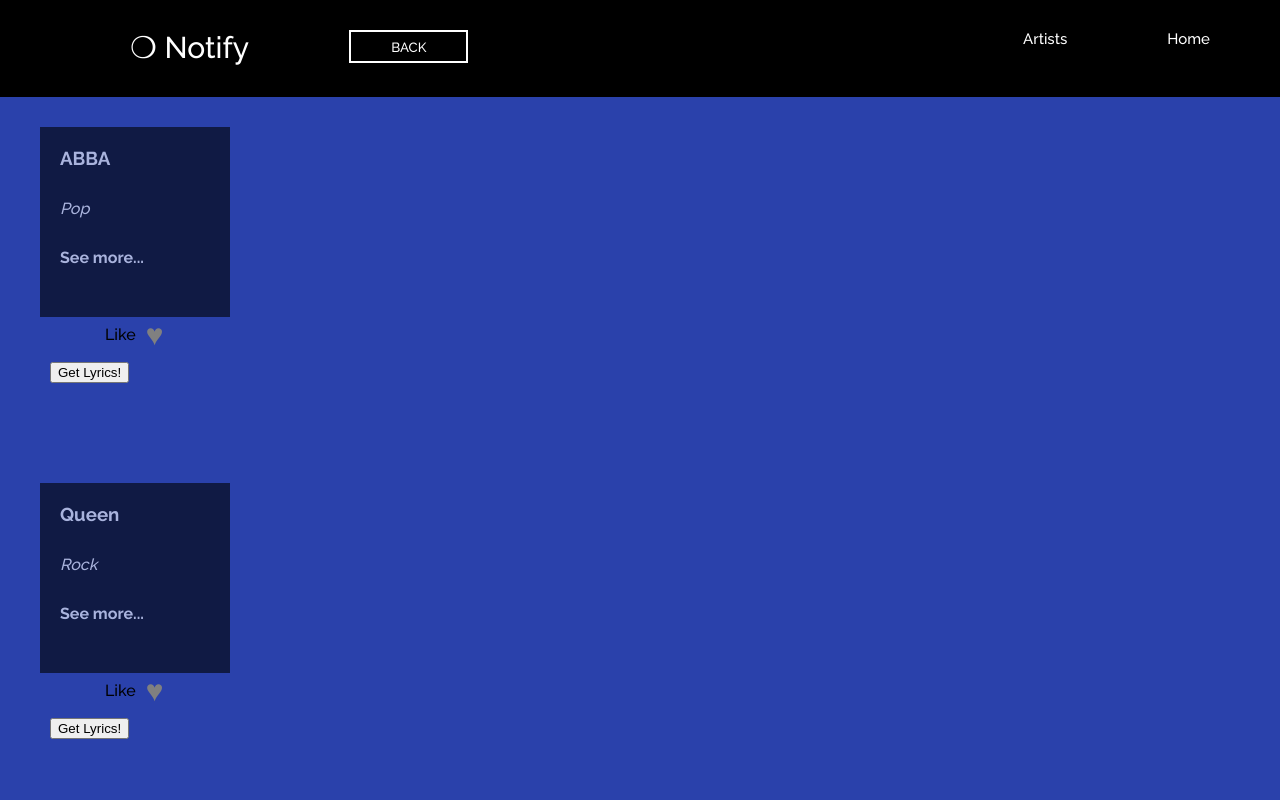
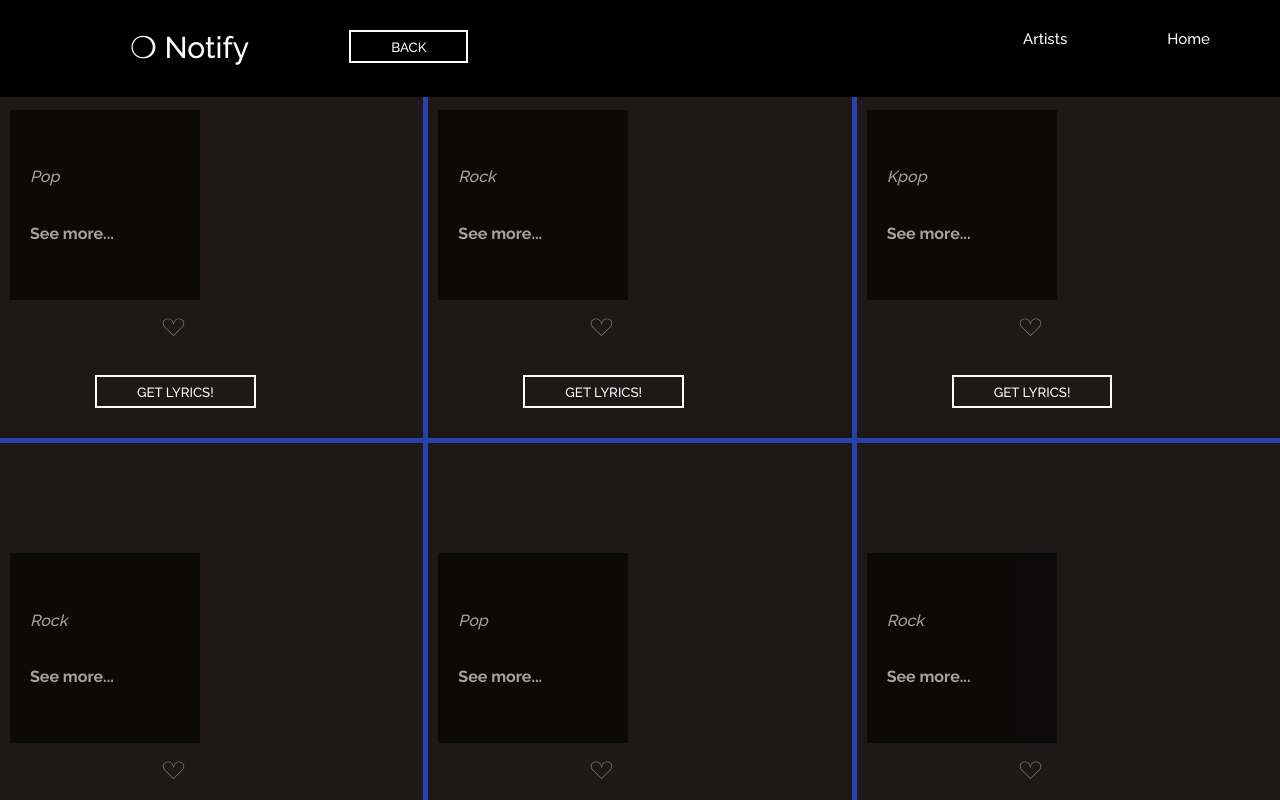
Before and after one commit to Rachiey/react-music-app, a React app: page /artists in a window 1280 px wide. Shown: the top 800 px of the page. Built offline with nearby package versions, Linux system fonts and the light colour scheme.

Commit message:
fixed lyrics and added grid

```diff
--- a/src/components/Card/style.css
+++ b/src/components/Card/style.css
@@ -21,8 +21,8 @@
 }
 
 .card.small {
-    height: 100px;
-    width: 100px;
+    height: 150px;
+    width: 150px;
 }
 .card.large {
     height: 200px;
--- a/src/components/LikeButton/index.jsx
+++ b/src/components/LikeButton/index.jsx
@@ -6,12 +6,11 @@
     const handleClick = () => setLiked((prevLiked) => !prevLiked);
     return (
         <div className="like">
-            <p aria-label="paragraph">Like</p>
             <span
                 onClick={handleClick}
                 role="switch"
-                style={{ color: liked ? 'red' : 'grey' }}
-            >♥</span>
+                style={{ color: liked ? '#1ED761' : 'grey' }}
+            >♡</span>
         </div>
     );
 }
--- a/src/components/LikeButton/style.css
+++ b/src/components/LikeButton/style.css
@@ -1,22 +1,23 @@
 @import url('https://fonts.googleapis.com/css2?family=Raleway:wght@700&display=swap');
 
 .like {
-    display: flex;
+    display: inline-flex;
     cursor:pointer;
     align-items: center;
-    margin-left: 65px;
     position:relative;
     font-family: 'Raleway', sans-serif;
+    margin: 0 !important;
 }
 
-p {
-    margin-right: 10px;
-}
 
 span:hover {
     cursor: pointer;
 }
 
 span {
+    display: flex;
     font-size: 30px;
+    transform: scale(1, .8);
+    margin-left: 140px;
+
 }
--- a/src/components/Lyrics/index.jsx
+++ b/src/components/Lyrics/index.jsx
@@ -1,38 +1,13 @@
-import React, { useEffect } from 'react';
-import axios from 'axios';
-import './style.css';
-// import { artists } from '../Artists'
+import React, { useState } from 'react';
+import { LyricsButton } from '../LyricsButton';
 
-export const Lyrics= ({ close, artistName, songTitle }) => {
-    const [ lyrics, setLyrics ] = React.useState();
-    useEffect(() => {
-        async function showLyrics() {
-            try {
-                let opts = { headers: {'Accept': 'application/json'} }
-                let { data } = await axios.get(`https://api.lyrics.ovh/v1/${artistName}/${songTitle}`, opts)
-                console.log(data)
-                setLyrics(data['lyrics']);
-            } catch (err) {
-                console.warn(err);
-                setLyrics("No lyrics found...")
-            }
-        }
+export const Lyrics = ({ p }) => {
+    const [ showLyrics, setShowLyrics ] = useState(false);
+    const toggleLyrics = () => setShowLyrics(prevState => !prevState);
 
-        showLyrics()
-        const stream = setInterval(showLyrics, 10000)
-
-        return () => clearInterval(stream)
-    }, [])
-
-
-return (
-    <>
-    <span onClick={close} style={{cursor: "pointer"}}>Hide Lyrics</span>
-    { lyrics ?
-        <>
-        <p>{lyrics}</p>
-        </>
-    : <h2>Lyrics are on their way!</h2> }
-    </>
-)
+    return (
+        <article aria-label='lyrics'>
+            { showLyrics ? <LyricsButton close={toggleLyrics} artistName={p.artistName} songTitle={p.songTitle} /> : <button onClick={toggleLyrics}>Get Lyrics!</button>}
+        </article>
+    )
 }
--- /dev/null
+++ b/src/components/LyricsButton/index.jsx
@@ -0,0 +1,36 @@
+import React, { useEffect } from 'react';
+import axios from 'axios';
+import './style.css';
+
+export const LyricsButton = ({ close, artistName, songTitle }) => {
+    const [ lyrics, setLyrics ] = React.useState();
+
+    useEffect(() => {
+        async function showLyrics() {
+            try {
+                let opts = { headers: {'Accept': 'application/json'} }
+                let { data } = await axios.get(`https://api.lyrics.ovh/v1/${artistName}/${songTitle}`, opts)
+                setLyrics(data['lyrics']);
+            }
+            catch (err) {
+                console.warn(err);
+                setLyrics("No lyrics found...")
+            }
+        }
+
+        showLyrics()
+        const stream = setInterval(showLyrics, 10000)
+        return () => clearInterval(stream)
+    }, [])
+
+    return (
+        <>
+        <button onClick={close}>Hide Lyrics</button>
+            { lyrics ?
+                <>
+                    <p>{lyrics}</p>
+                </>
+            : <h2>Lyrics are on their way!</h2> }
+        </>
+    )
+}
--- /dev/null
+++ b/src/components/LyricsButton/style.css
@@ -0,0 +1,22 @@
+button:hover {
+    cursor: pointer;
+    color:#DDDDDD;
+    border-color:#1ED761;
+}
+
+button {
+    background-color: transparent;
+    font-family: 'Raleway', sans-serif;
+    display: flex;
+    padding:0.5em 3em;
+    border:0.16em solid #FFFFFF;
+    box-sizing: border-box;
+    text-decoration:none;
+    text-transform:uppercase;
+    font-weight:400;
+    color:#FFFFFF;
+    text-align:center;
+    transition: all 0.15s;
+    margin-left: 65px;
+
+}
--- a/src/components/index.js
+++ b/src/components/index.js
@@ -2,3 +2,4 @@
 export { Card } from './Card';
 export { Lyrics} from './Lyrics';
 export { BackButton } from './BackButton';
+export { LyricsButton } from './LyricsButton';
--- a/src/pages/Artists/index.jsx
+++ b/src/pages/Artists/index.jsx
@@ -1,8 +1,6 @@
-import React, { useState } from 'react';
-import { Card } from '../../components/Card';
-import { LikeButton } from '../../components/LikeButton'
-import { Lyrics } from '../../components/Lyrics'
-
+import React from 'react';
+import { Card, LikeButton, Lyrics } from '../../components/';
+import './style.css';
 
 const artists = [
     { artistName: 'ABBA', musicType: 'Pop',  intro: 'ABBA are a Swedish pop group formed in Stockholm in 1972.', songTitle: 'mamma-mia', showLyrics: false },
@@ -13,34 +11,27 @@
     { artistName: 'Linkin Park', musicType: 'Rock', intro: 'Linkin Park is an American rock band from Agoura Hills, California.', songTitle: 'numb', showLyrics: false },
 ]
 
+{/* <div aria-label='lyrics' style={{margin: "10px", color: "#1ED761", whiteSpace: "pre-wrap"}}> */}
+// </div>
 
 export const Artists = () => {
-
-    const [showLyrics, setShowLyrics] = useState(false);
-    const toggleLyrics = () => setShowLyrics (prevState => !prevState);
-
     const renderArtists = () => artists.map((p, i) => {
         return (
-            <>
-            <Card key ={i} artistName={p.artistName} musicType={p.musicType} intro ={p.intro}/>
-            <LikeButton />
-            <div aria-label='lyrics' style={{margin: "10px", color: "#1ED761", whiteSpace: "pre-wrap"}}>
-          { showLyrics ? <Lyrics close={toggleLyrics} artistName={p.artistName} songTitle={p.songTitle}/> : <button onClick={toggleLyrics}>Get Lyrics!</button>}
-          </div>
-            </>
+            <div key ={i} className="artists">
+                <div>
+                    <Card aristName={p.artistName} musicType={p.musicType} intro={p.intro} />
+                    <LikeButton />
+                    <div aria-label='lyrics' style={{margin: "10px", color: "white", whiteSpace: "pre-wrap"}}>
+                    <Lyrics p={p}/>
+                    </div>
+                </div>
+            </div>
         )
     });
 
-
     return (
         <section id="artists">
-            <h2>Choose an artist:</h2>
-            <ol>
-                <div className= "grid">
-                { renderArtists() }
-                </div>
-            </ol>
-
+            { renderArtists() }
         </section>
     )
 }
--- /dev/null
+++ b/src/pages/Artists/style.css
@@ -0,0 +1,14 @@
+div > div {
+    padding: 10px;
+    background-color: #1f1818;
+    /* width: fit-content; */
+
+
+
+  }
+section {
+    display: grid;
+    grid-gap: 5px;
+    grid-template-columns: repeat(3, 1fr);
+    justify-content: space-evenly;
+}
```
Also changed, not shown: src/components/Lyrics/style.css (deleted).
